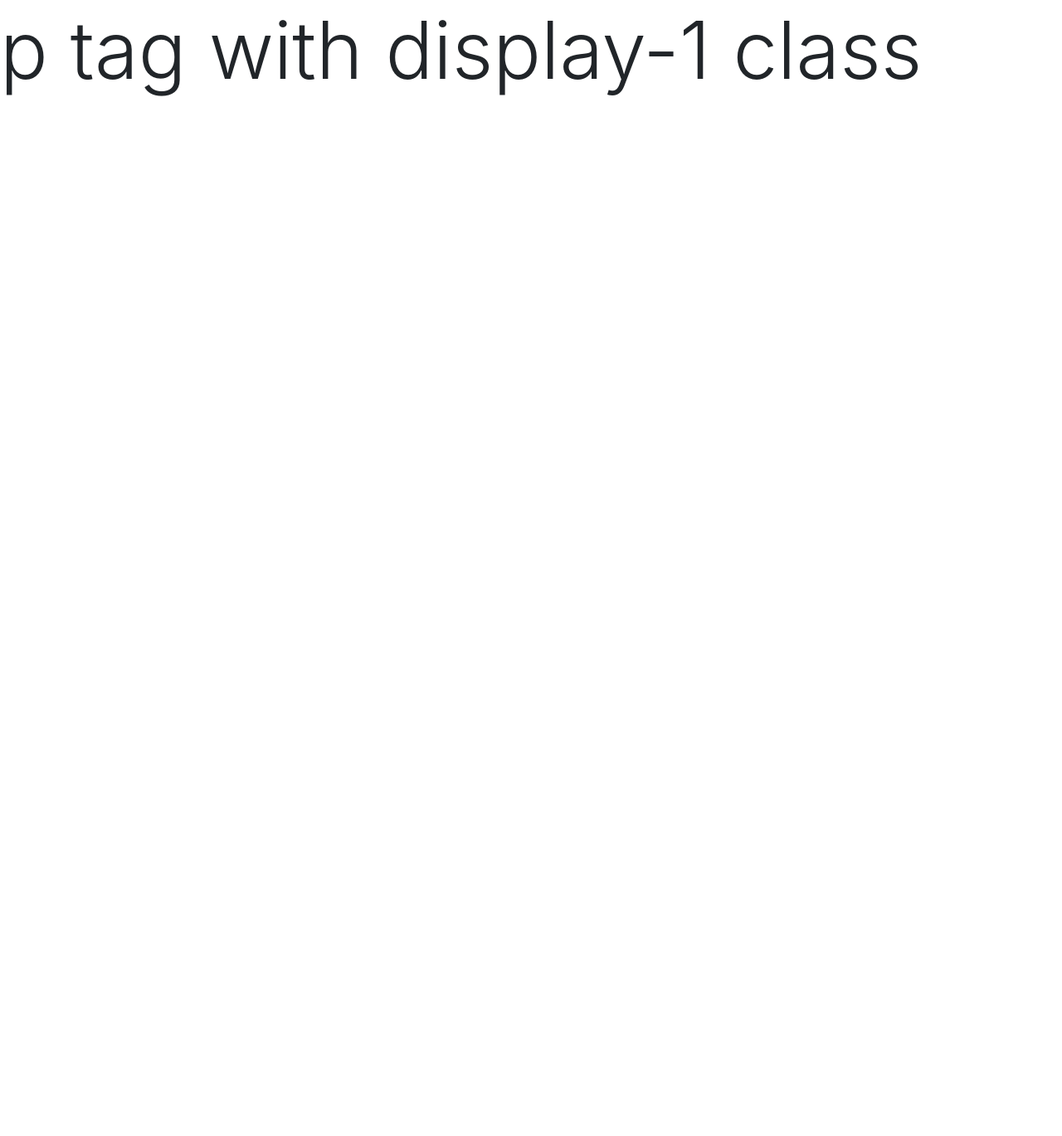
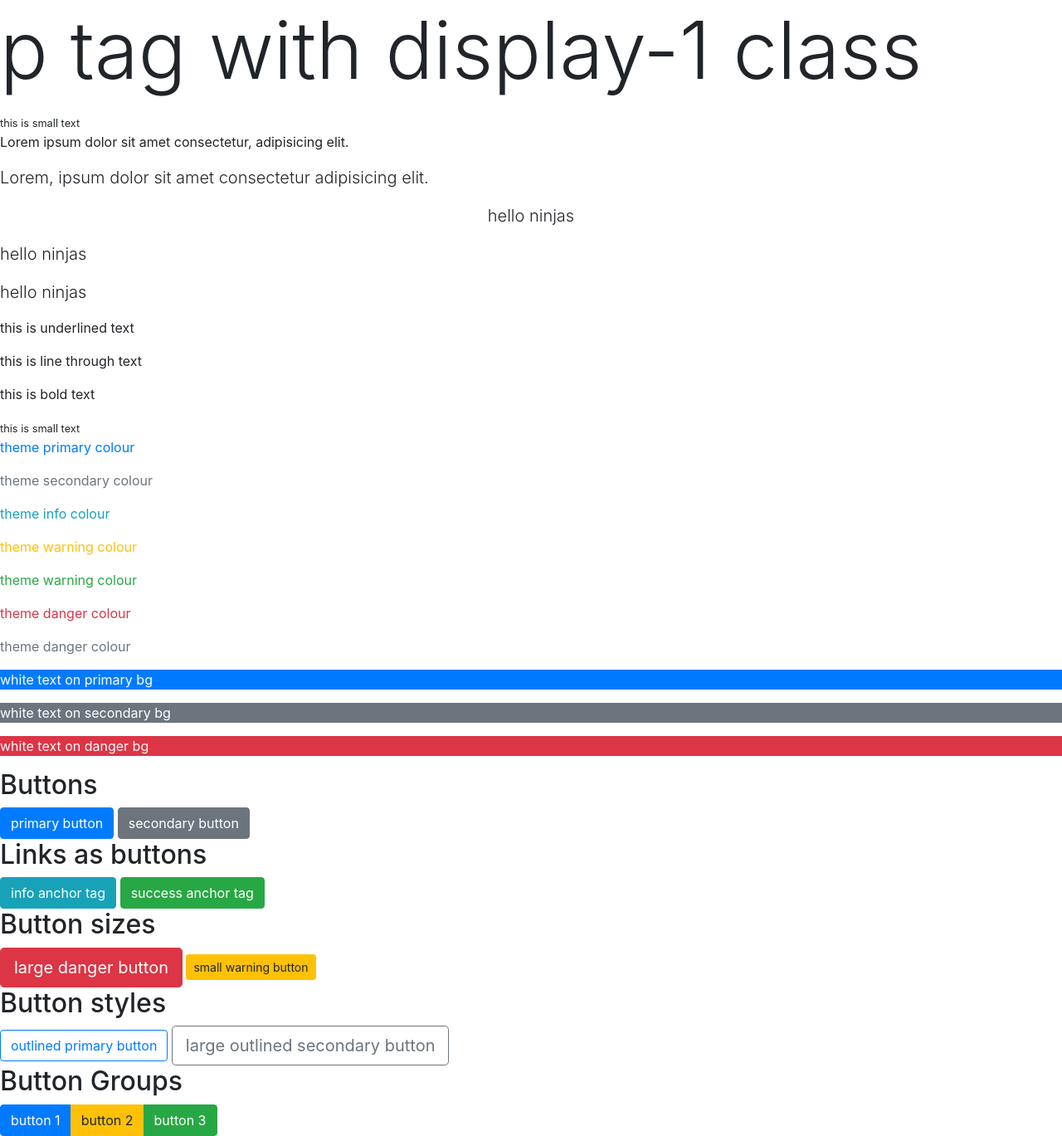
Before and after one commit to marthansschmidt/Bootstrap, a plain HTML site: page index.html in a window 1280 px wide. Shown: the part 475-1844 px from the top of the page at 83% size. Before the commit the page ends 800 px from the top, so only its background shows below. Drawn offline with nearby package versions, Linux system fonts and the light colour scheme.

Commit message:
kolm ja neli

```diff
--- a/index.html
+++ b/index.html
@@ -16,6 +16,57 @@
     <h1 class="display-2">display 2 heading</h1>
     <h1 class="display-6">display 6 heading</h1>
     <p class="display-1">p tag with display-1 class</p>
+    <small>this is small text</small>
+    <p>Lorem ipsum dolor sit amet consectetur, adipisicing elit.</p>
+    <p class="lead">Lorem, ipsum dolor sit amet consectetur adipisicing elit.</p>
+    <p class="lead text-center">hello ninjas</p>
+    <p class="lead text-end">hello ninjas</p>
+    <p class="lead text-start">hello ninjas</p>
+
+    <p class="text-decoration-underline">this is underlined text</p>
+    <p class="text-decoration-line-through">this is line through text</p>
+    <p class="fw-bold">this is bold text</p>
+    <small>this is small text</small>
+
+    <p class="text-primary">theme primary colour</p>
+    <p class="text-secondary">theme secondary colour</p>
+    <p class="text-info">theme info colour</p>
+    <p class="text-warning">theme warning colour</p>
+    <p class="text-success">theme warning colour</p>
+    <p class="text-danger">theme danger colour</p>
+    <p class="text-muted">theme danger colour</p>
+
+    <p class="text-white bg-primary">white text on primary bg</p>
+    <p class="text-white bg-secondary">white text on secondary bg</p>
+    <p class="text-light bg-danger">white text on danger bg</p>
+
+    <h2>Buttons</h2>
+    <button class="btn btn-primary">primary button</button>
+    <button class="btn btn-secondary">secondary button</button>
+
+    <h2>Links as buttons</h2>
+    <a href="#" class="btn btn-info">info anchor tag</a>
+    <a href="#" class="btn btn-success">success anchor tag</a>
+
+    <h2>Button sizes</h2>
+
+    <button class="btn btn-lg btn-danger">large danger button</button>
+    <button class="btn btn-sm btn-warning">small warning button</button>
+
+    <h2>Button styles</h2>
+
+    <button-btn class="btn btn-outline-primary">outlined primary button</button-btn>
+    <button-btn class="btn btn-outline-secondary btn-lg">large outlined secondary button</button-btn>
+
+    <h2>Button Groups</h2>
+
+    <div class="btn-group">
+        <a href="#" class="btn btn-primary">button 1</a>
+        <a href="#" class="btn btn-warning">button 2</a>
+        <a href="#" class="btn btn-success">button 3</a>
+
+    </div>
+
     <script src="https://cdn.jsdelivr.net/npm/bootstrap@4.1.3/dist/js/bootstrap.min.js" integrity="sha384-ChfqqxuZUCnJSK3+MXmPNIyE6ZbWh2IMqE241rYiqJxyMiZ6OW/JmZQ5stwEULTy" crossorigin="anonymous"></script>
 </body>
 </html>
```
Also changed, not shown: 1 other file.
